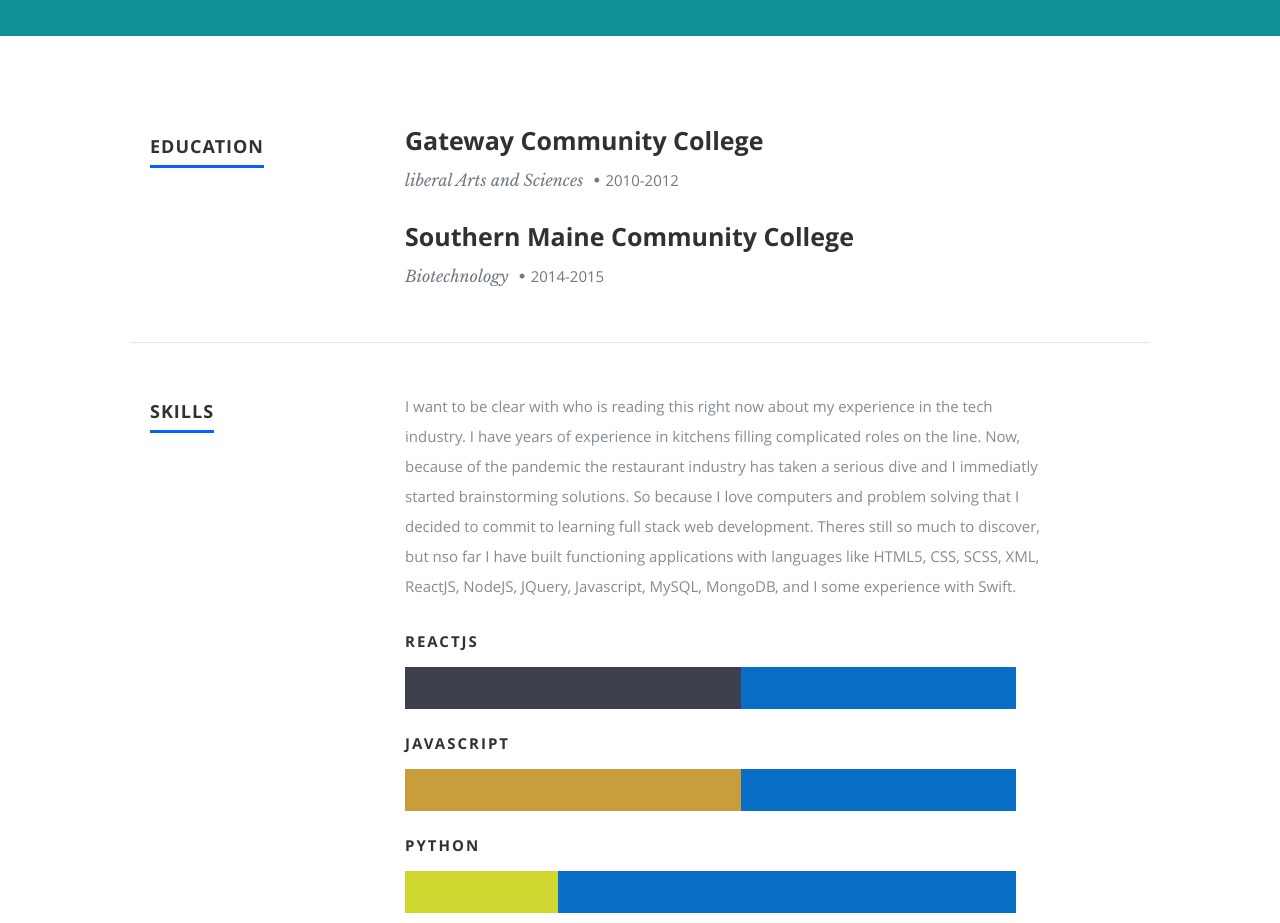
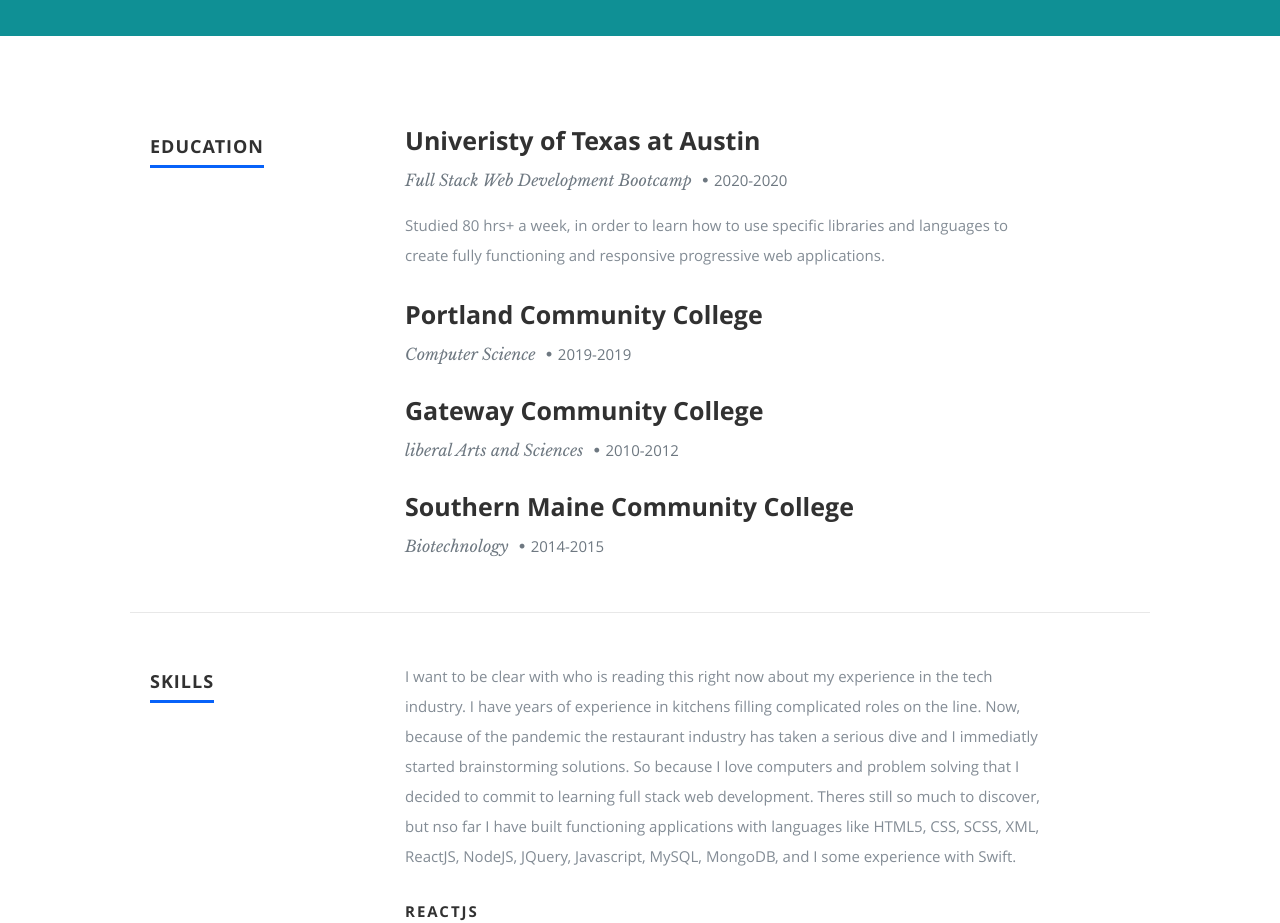
Before and after one commit to Drop-G/portfolio, a React (Create React App) app: page / in a window 1280 px wide. Shown: the part 1340-2263 px from the top of the page. Built offline with nearby package versions, Linux system fonts and the light colour scheme.

Commit message:
change vh of the portfolio section to 100

```diff
--- a/public/css/layout.css
+++ b/public/css/layout.css
@@ -414,6 +414,8 @@
    background: #ebeeee;
    padding-top: 90px;
    padding-bottom: 60px;
+   height: 100vh;
+   width: auto;
 }
 #portfolio h1 {
    font: 15px/24px 'opensans-semibold', sans-serif;
--- a/public/resumeData.json
+++ b/public/resumeData.json
@@ -48,6 +48,18 @@
   "resume":{
     "skillmessage":" I want to be clear with who is reading this right now about my experience in the tech industry. I have years of experience in kitchens filling complicated roles on the line. Now, because of the pandemic the restaurant industry has taken a serious dive and I immediatly started brainstorming solutions. So because I love computers and problem solving that I decided to commit to learning full stack web development. Theres still so much to discover, but nso far I have built functioning applications with languages like HTML5, CSS, SCSS, XML, ReactJS, NodeJS, JQuery, Javascript, MySQL, MongoDB, and I some experience with Swift.",
     "education":[
+      {
+        "school":"Univeristy of Texas at Austin",
+        "degree":"Full Stack Web Development Bootcamp",
+        "graduated":"2020-2020",
+        "description":"Studied 80 hrs+ a week, in order to learn how to use specific libraries and languages to create fully functioning and responsive progressive web applications."
+      },
+      {
+        "school":"Portland Community College",
+        "degree":"Computer Science",
+        "graduated":"2019-2019",
+        "description":""
+      },
       {
         "school":"Gateway Community College",
         "degree":"liberal Arts and Sciences",
```
